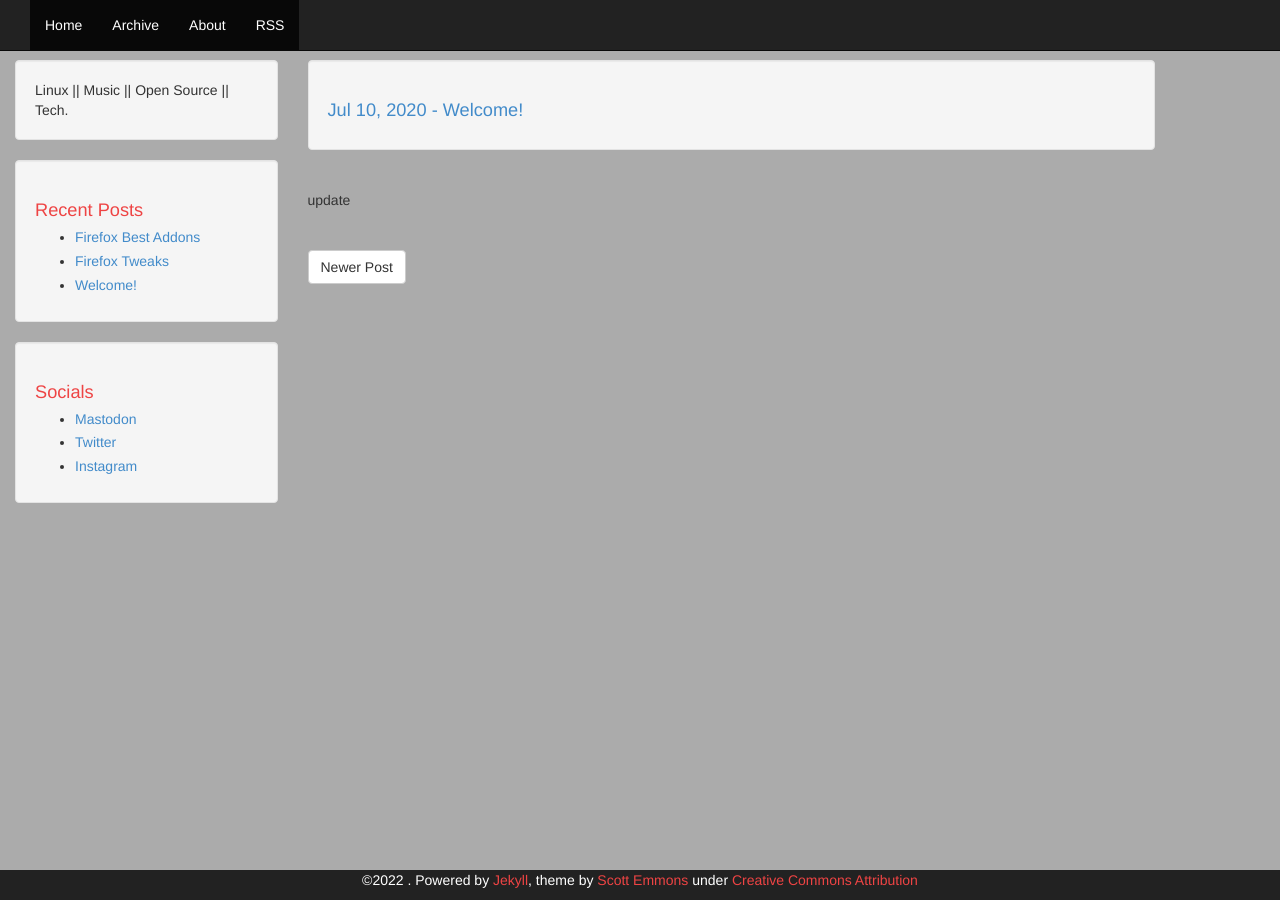
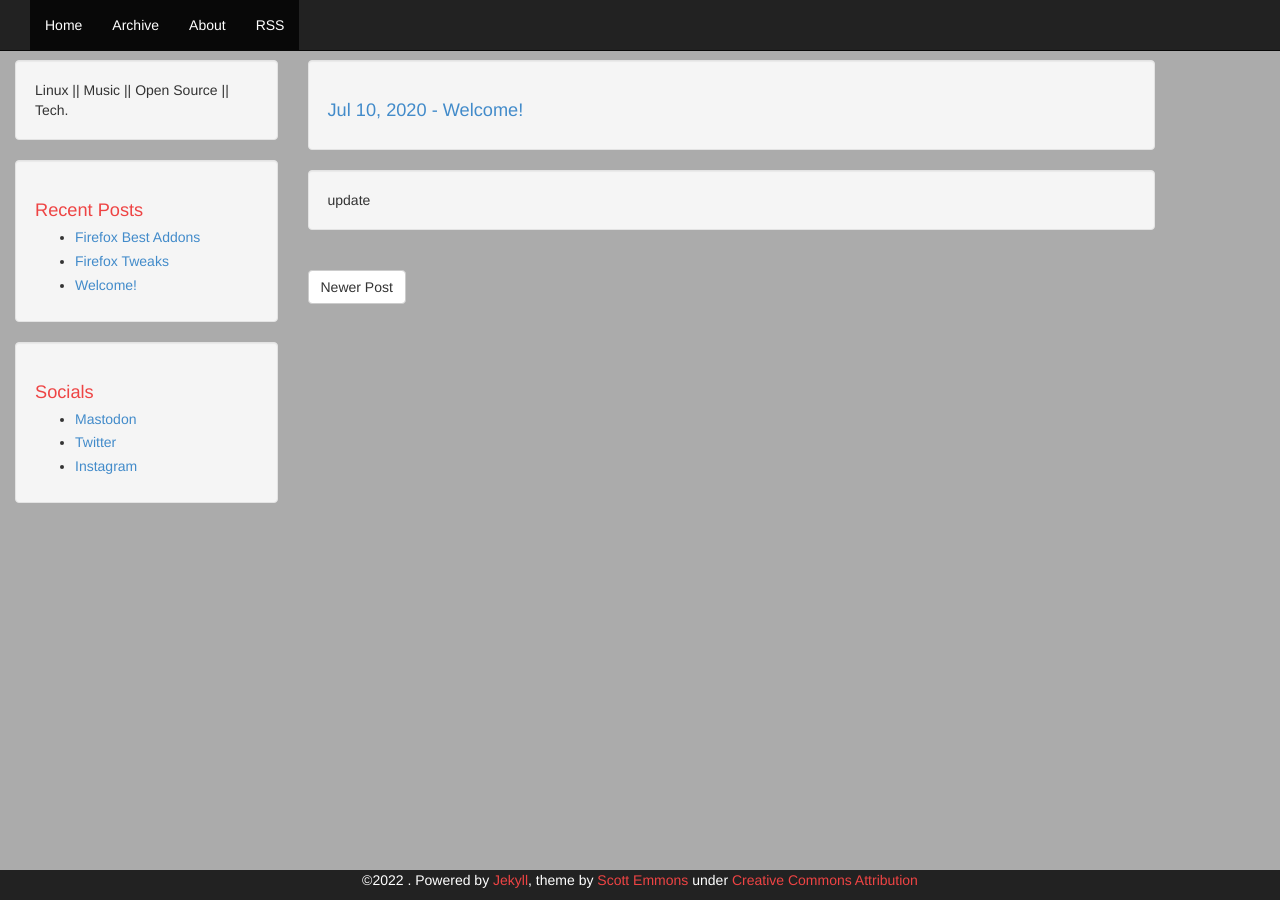
Before and after one commit to marekpistorius/blog.github.io, a Jekyll site: the page built from _posts/2020-07-10-welcome.markdown, in a window 1280 px wide. Built offline with Jekyll 4.4.1, drawn with Linux system fonts in a browser that asks for light colours.

Commit message:
Update post.html

```diff
--- a/_layouts/post.html
+++ b/_layouts/post.html
@@ -13,7 +13,7 @@
             {{ content }}
             </div>
             </div>
-          <div class="pagination">
+          <div class="well">
                {{ page.categories }}
           </div>
           </div>
```
